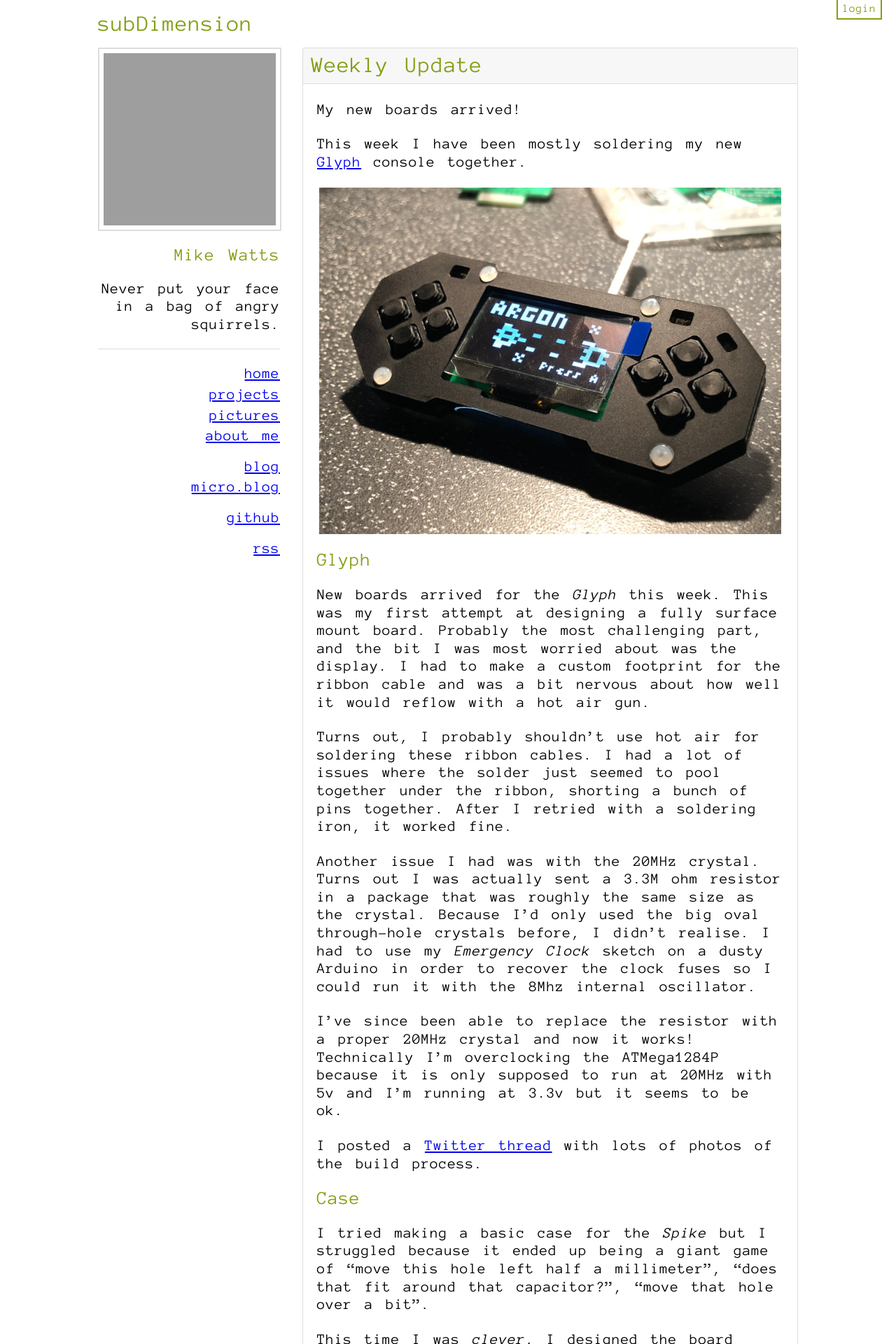
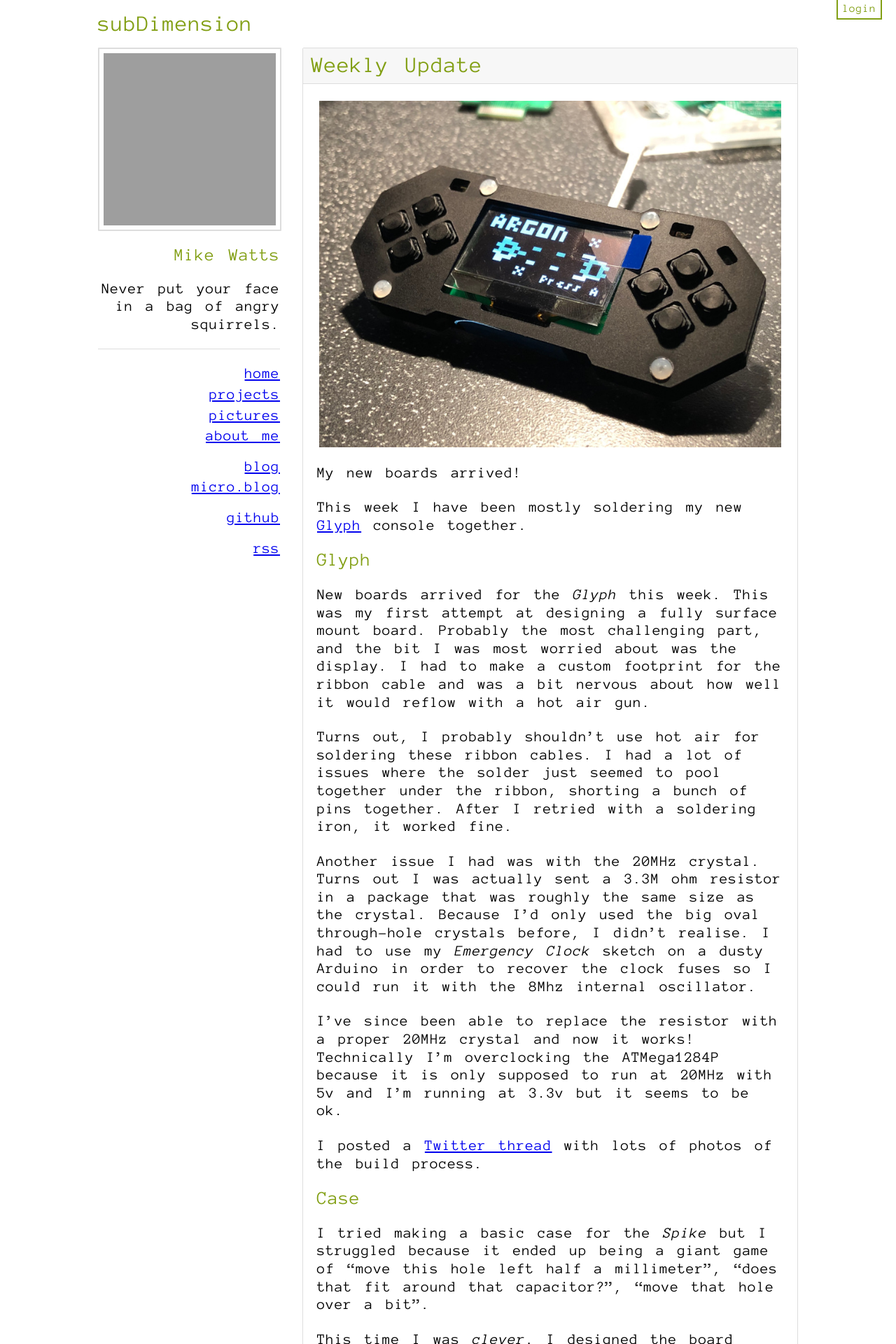
Before and after one commit to MalphasWats/MalphasWats.github.io, a Jekyll site: the page built from _posts/2019-03-29-Weekly-Update-Glyph.markdown, in a window 1280 px wide. Shown: the top 1920 px of the page at 70% size. Built offline with Jekyll 4.4.1, drawn with Linux system fonts in a browser that asks for light colours; grey boxes are pictures that could not be loaded.

```diff
--- a/_posts/2019-03-29-Weekly-Update-Glyph.markdown
+++ b/_posts/2019-03-29-Weekly-Update-Glyph.markdown
@@ -4,11 +4,11 @@ title: Weekly Update
 date: 2019-03-29 15:33:25
 ---
 
+![Glyph][GLYPHIMG]
+
 My new boards arrived!
 
 This week I have been mostly soldering my new [Glyph][GLYPH] console together.
-
-![Glyph][GLYPHIMG]
 
 <!--more-->
 
```
